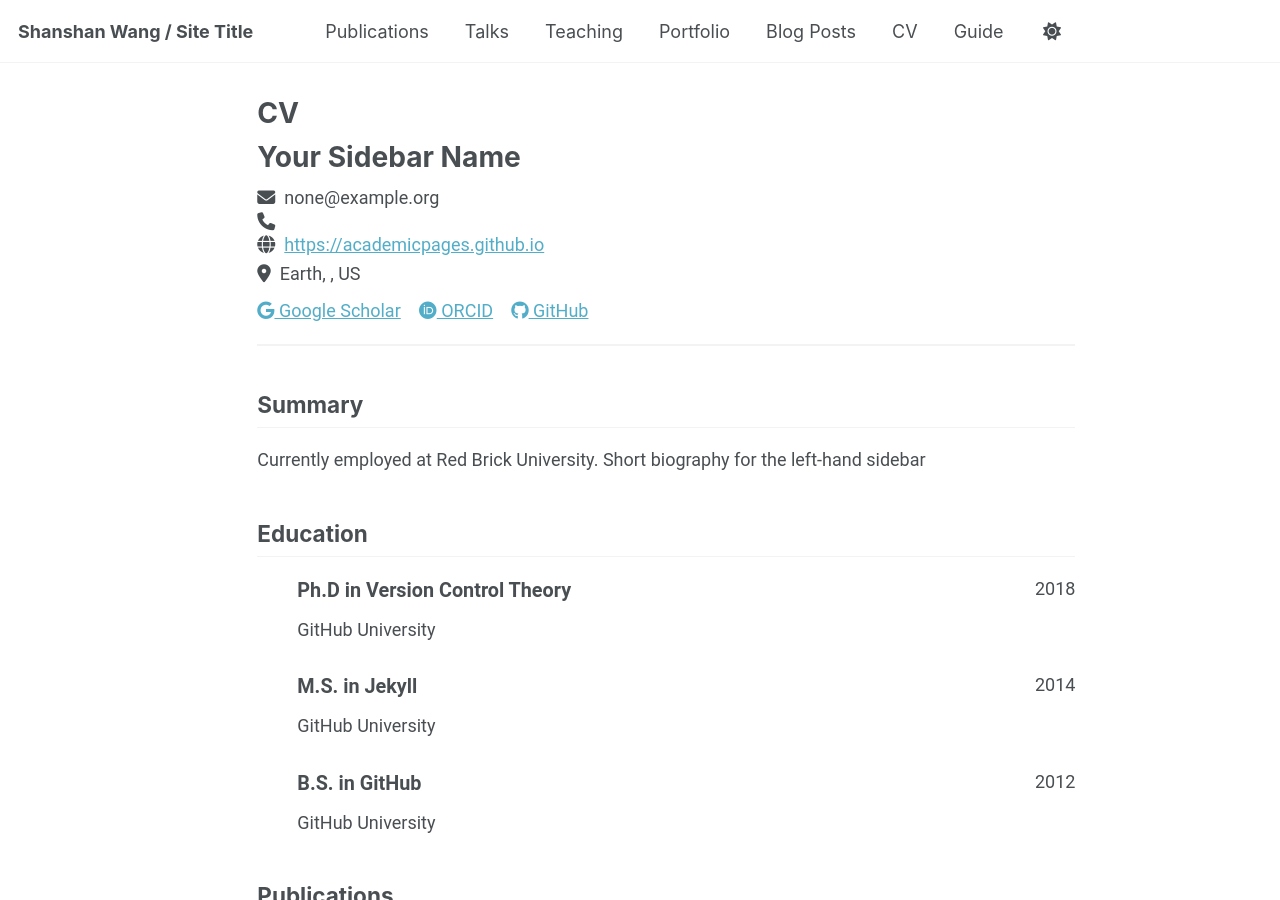
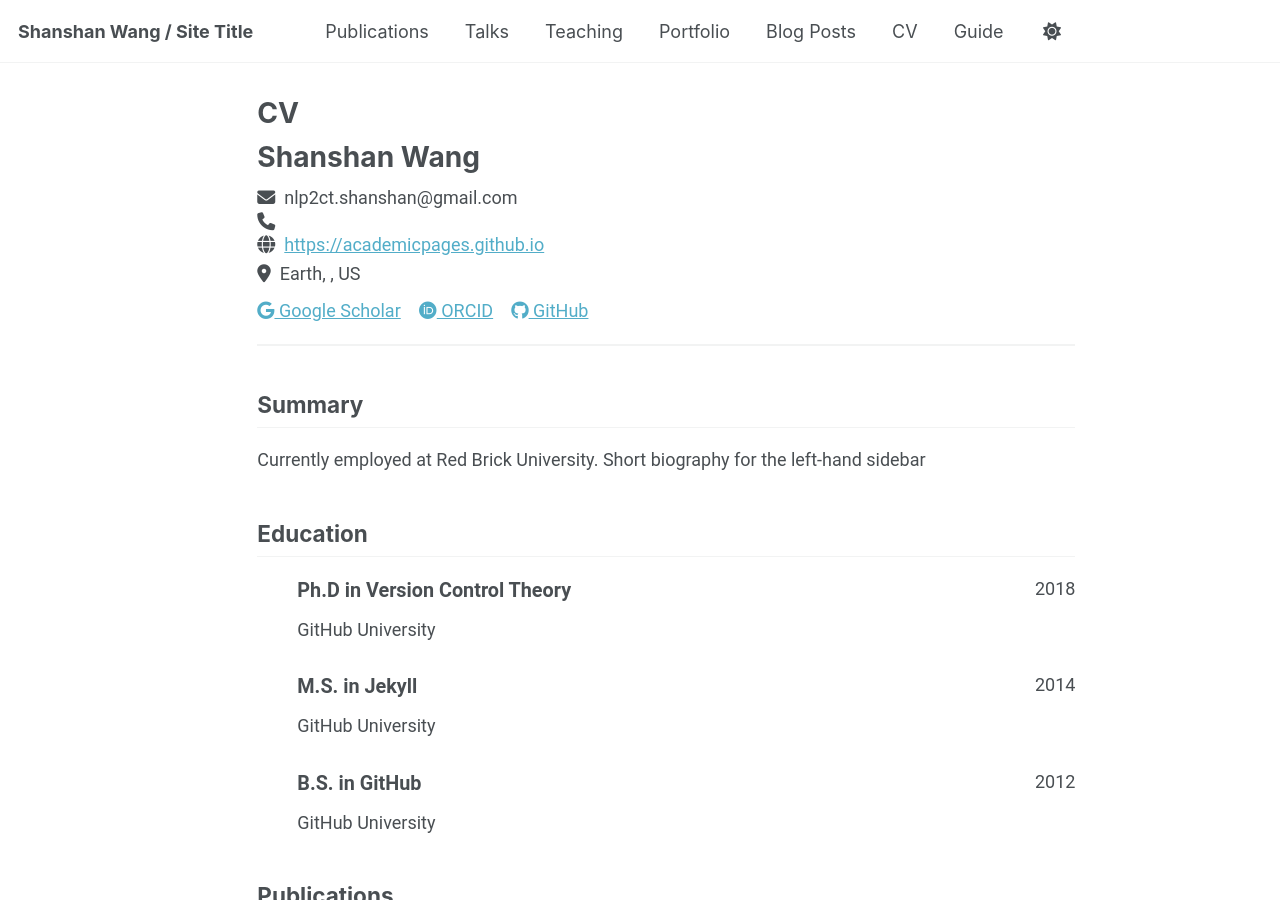
Before and after one commit to ShanshanWang2022/ShanshanWang2022.github.io, a Jekyll site: the page built from _pages/cv-json.md, in a window 1280 px wide and 900 px high. Built offline with Jekyll 4.4.1, drawn with Linux system fonts in a browser that asks for light colours; a script that is not in the unit is left out.

Commit message:
Update cv.json

```diff
--- a/_data/cv.json
+++ b/_data/cv.json
@@ -1,7 +1,7 @@
 {
   "basics": {
-    "name": "Your Sidebar Name",
-    "email": "none@example.org",
+    "name": "Shanshan Wang",
+    "email": "nlp2ct.shanshan@gmail.com",
     "phone": "",
     "website": "https://academicpages.github.io",
     "summary": "Currently employed at Red Brick University. Short biography for the left-hand sidebar",
```
